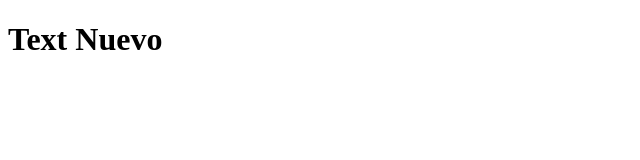
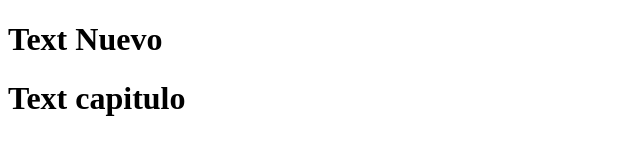
Before and after one commit to santiagog-in/proyectogit, a plain HTML site: page index.html in a window 1280 px wide. Shown: the whole page, without its empty margins (0-640 px from the left). Drawn offline with Linux system fonts and the light colour scheme.

Commit message:
se agrego el titulo capitulo

```diff
--- a/index.html
+++ b/index.html
@@ -7,5 +7,6 @@
 </head>
 <body>
     <h1>Text Nuevo</h1>
+    <h1>Text capitulo</h1>
 </body>
 </html>
```
